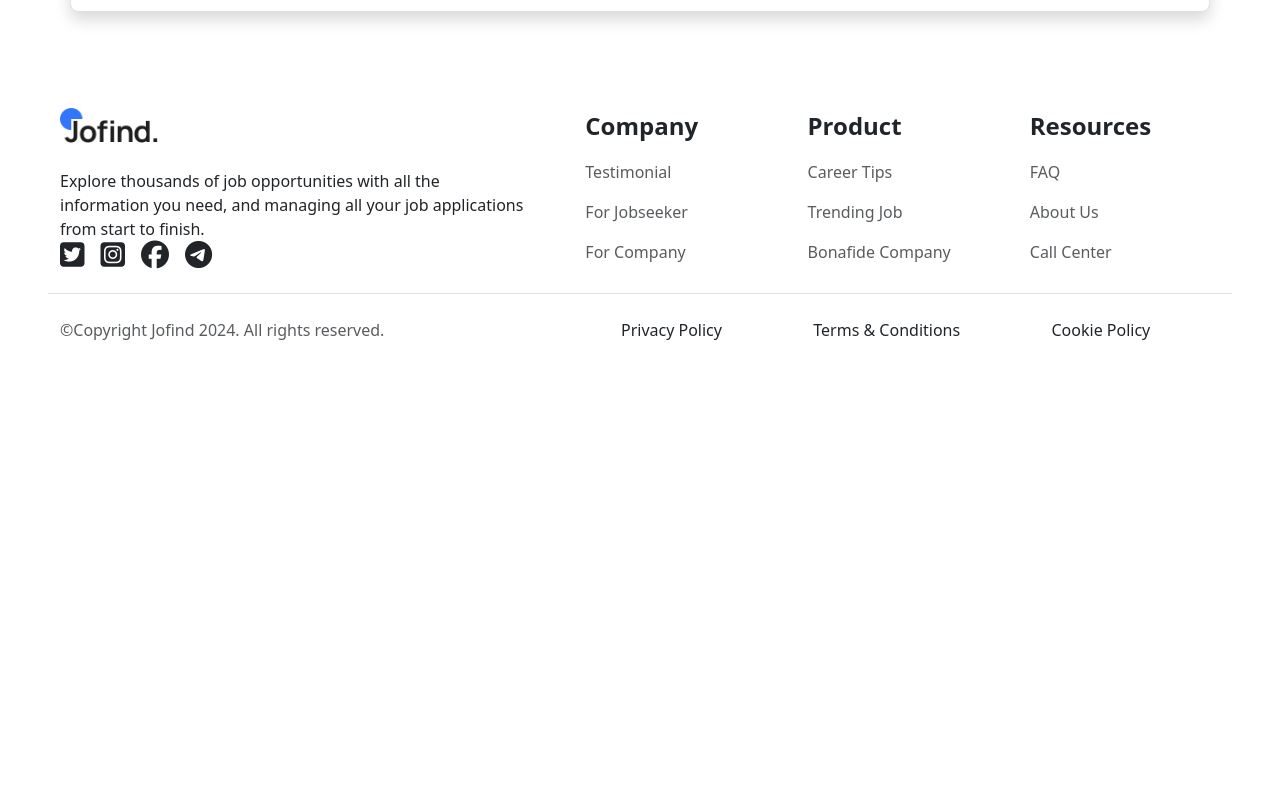
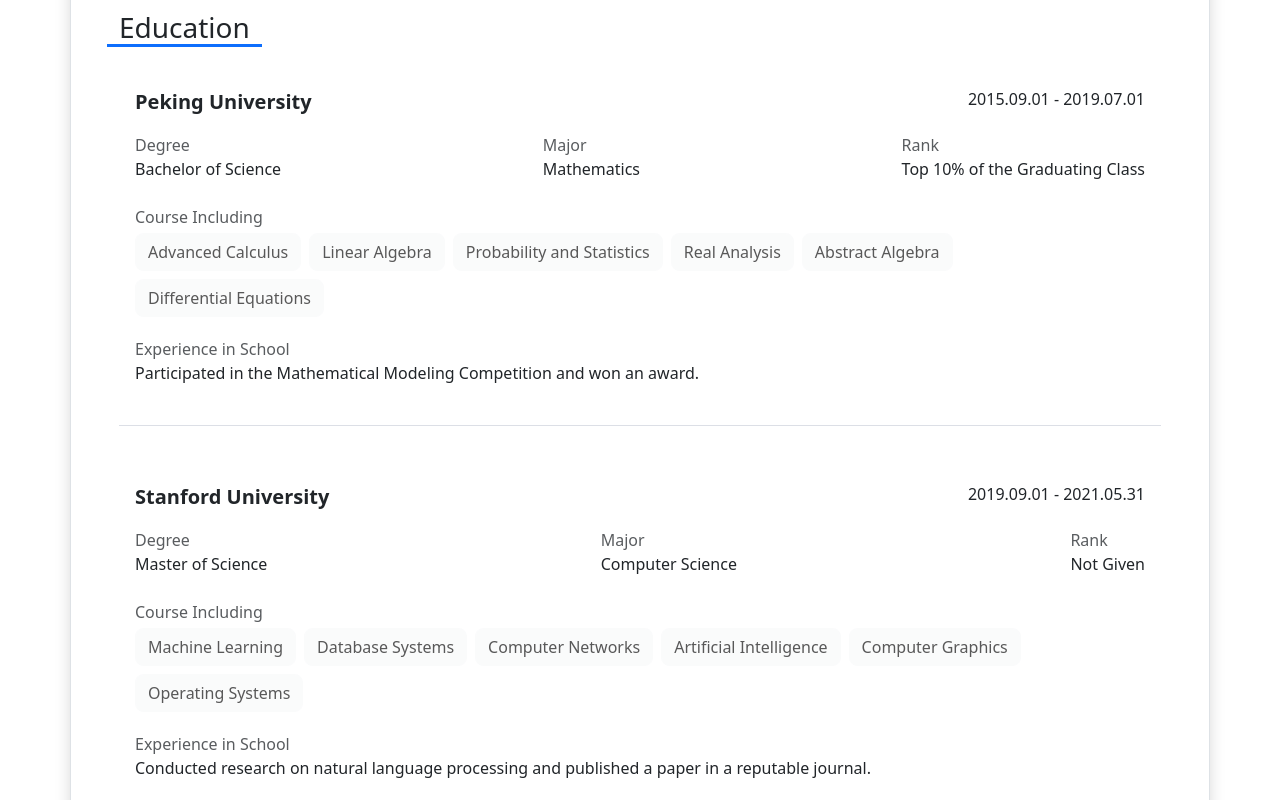
Before and after one commit to terenzzzz/Jofind, a Vue app: page /profile in a window 1280 px wide. Shown: the part 2600-3400 px from the top of the page. Before the commit the page ends 3006 px from the top, so only its background shows below. Built offline with nearby package versions, Linux system fonts and the light colour scheme; what vue3-country-region-select would draw is missing.

Commit message:
education

```diff
--- a/components.d.ts
+++ b/components.d.ts
@@ -8,6 +8,7 @@
 declare module 'vue' {
   export interface GlobalComponents {
     BottomFooter: typeof import('./src/components/BottomFooter.vue')['default']
+    EducationCard: typeof import('./src/components/EducationCard.vue')['default']
     ElCascader: typeof import('element-plus/es')['ElCascader']
     ElDivider: typeof import('element-plus/es')['ElDivider']
     ElInput: typeof import('element-plus/es')['ElInput']
@@ -17,6 +18,7 @@
     ElSelect: typeof import('element-plus/es')['ElSelect']
     JobCard: typeof import('./src/components/JobCard.vue')['default']
     JobExperience: typeof import('./src/components/JobExperience.vue')['default']
+    JobExperienceCard: typeof import('./src/components/JobExperienceCard.vue')['default']
     ProjectCard: typeof import('./src/components/ProjectCard.vue')['default']
     RouterLink: typeof import('vue-router')['RouterLink']
     RouterView: typeof import('vue-router')['RouterView']
--- /dev/null
+++ b/src/components/EducationCard.vue
@@ -0,0 +1,60 @@
+<template>
+  <div id="projectCard">
+    <div class="card border-0 p-3 my-2">
+      <div class="d-flex justify-content-between py-2">
+        <p class="fw-bold fs-5">{{ education.school }}</p>
+        <p>{{convertISOToDate(education.startDate) }} - {{convertISOToDate(education.endDate)}}</p>
+      </div>
+      <div class="d-flex justify-content-between py-2">
+        <div class="d-flex flex-column">
+          <p class="text-muted">Degree</p>
+          <p>{{ education.degree }}</p>
+        </div>
+
+        <div class="d-flex flex-column">
+          <p class="text-muted">Major</p>
+          <p>{{ education.major }}</p>
+        </div>
+
+
+        <div class="d-flex flex-column">
+          <p class="text-muted">Rank</p>
+          <p>{{ education.rank? education.rank : 'Not Given' }}</p>
+        </div>
+      </div>
+
+      <div class="mt-3">
+        <p class="text-muted">Course Including</p>
+        <button class="rounded-3 btn btn-light my-1 me-2" v-for="(course,index) in education.course" :key="index" disabled>{{ course }}</button>
+      </div>
+
+      <div class="mt-3">
+        <p class="text-muted">Experience in School</p>
+        <p>{{education.schoolExperience}}</p>
+      </div>
+    </div>
+
+    <el-divider></el-divider>
+  </div>
+</template>
+
+<script setup lang="ts">
+import { defineProps } from 'vue'
+import { convertISOToDate } from '@/utils/timeConverter'
+
+
+interface Education {
+  school: string
+  degree: string
+  major: string
+  startDate: Date
+  endDate: Date
+  rank?: string
+  course: []
+  schoolExperience?: string
+}
+
+defineProps<{ education: Education }>()
+</script>
+
+<style scoped lang="css"></style>
--- a/src/components/TagButton.vue
+++ b/src/components/TagButton.vue
@@ -11,7 +11,7 @@
 
 defineProps<{
   tag: {
-    _id: number;
+    _id?: number;
     name: string;
   }
 }>()
--- /dev/null
+++ b/src/mock/educations.ts
@@ -0,0 +1,35 @@
+export const educations = [
+  {
+    "school": "Peking University",
+    "degree": "Bachelor of Science",
+    "major": "Mathematics",
+    "startDate": "2015-09-01T00:00:00Z",
+    "endDate": "2019-07-01T00:00:00Z",
+    "rank": "Top 10% of the Graduating Class",
+    "course": [
+      "Advanced Calculus",
+      "Linear Algebra",
+      "Probability and Statistics",
+      "Real Analysis",
+      "Abstract Algebra",
+      "Differential Equations"
+    ],
+    "schoolExperience": "Participated in the Mathematical Modeling Competition and won an award."
+  },
+  {
+    "school": "Stanford University",
+    "degree": "Master of Science",
+    "major": "Computer Science",
+    "startDate": "2019-09-01T00:00:00Z",
+    "endDate": "2021-05-31T23:59:59Z",
+    "course": [
+      "Machine Learning",
+      "Database Systems",
+      "Computer Networks",
+      "Artificial Intelligence",
+      "Computer Graphics",
+      "Operating Systems"
+    ],
+    "schoolExperience": "Conducted research on natural language processing and published a paper in a reputable journal."
+  }
+]
--- a/src/views/SeekerProfile.vue
+++ b/src/views/SeekerProfile.vue
@@ -46,13 +46,20 @@
           </div>
         </div>
 
-        <!--       项目经历经历-->
+        <!--       项目经历-->
         <div class="row mt-5">
           <h3 class="bottom-border">Project experience</h3>
           <div v-for="(project,index) in projects" :key="index">
             <ProjectCard :project="project"></ProjectCard>
           </div>
+        </div>
 
+        <!--       教育经历-->
+        <div class="row mt-5">
+          <h3 class="bottom-border">Education</h3>
+          <div v-for="(education,index) in educations" :key="index">
+            <EducationCard :education="education"></EducationCard>
+          </div>
         </div>
 
       </div>
@@ -69,7 +76,9 @@
 import ProjectCard from '@/components/ProjectCard.vue'
 import { projects } from '@/mock/projects'
 import { jobExperience } from '@/mock/jobExperience'
-import JobExperience from '@/components/JobExperience.vue'
+import { educations } from '@/mock/educations'
+import JobExperience from '@/components/JobExperienceCard.vue'
+import EducationCard from '@/components/EducationCard.vue'
 
 </script>
 
```
Also changed, not shown: src/components/JobExperienceCard.vue (renamed from src/components/JobExperience.vue).
